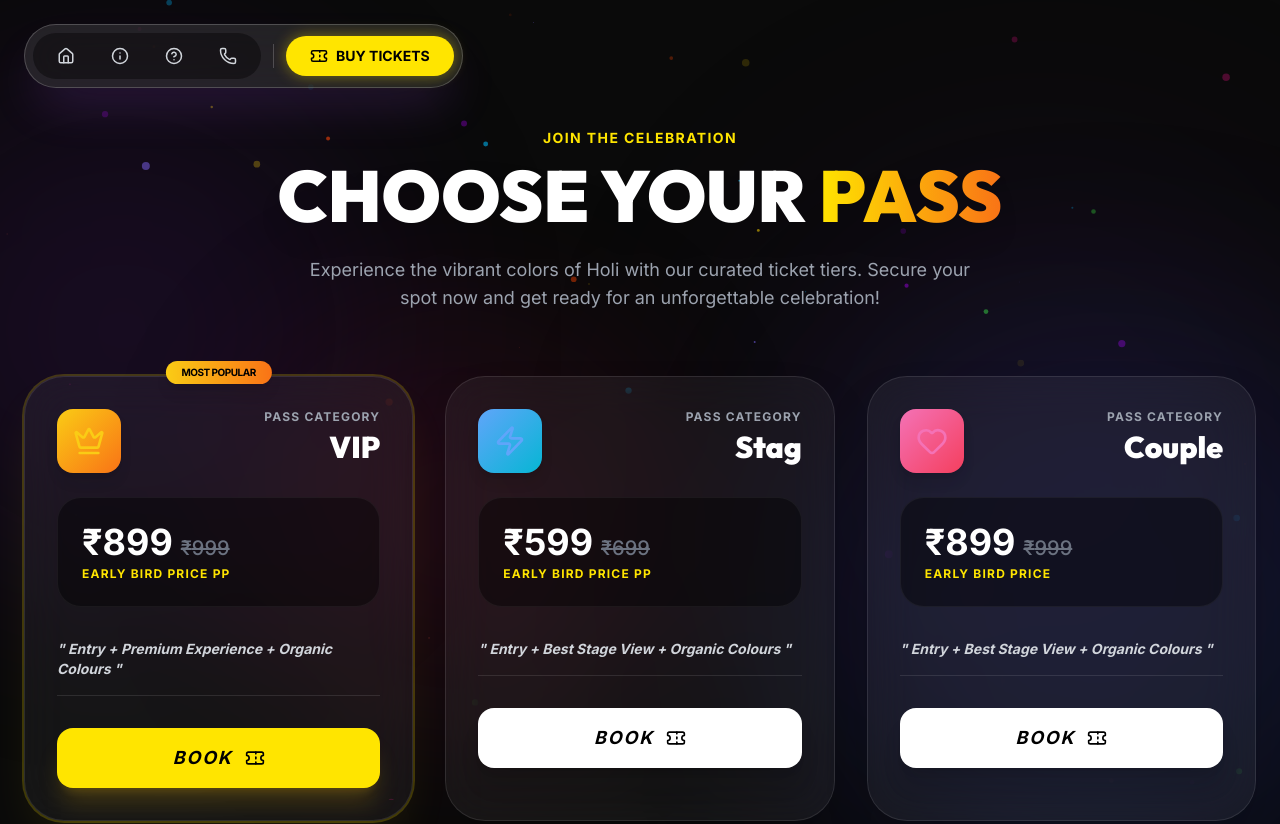
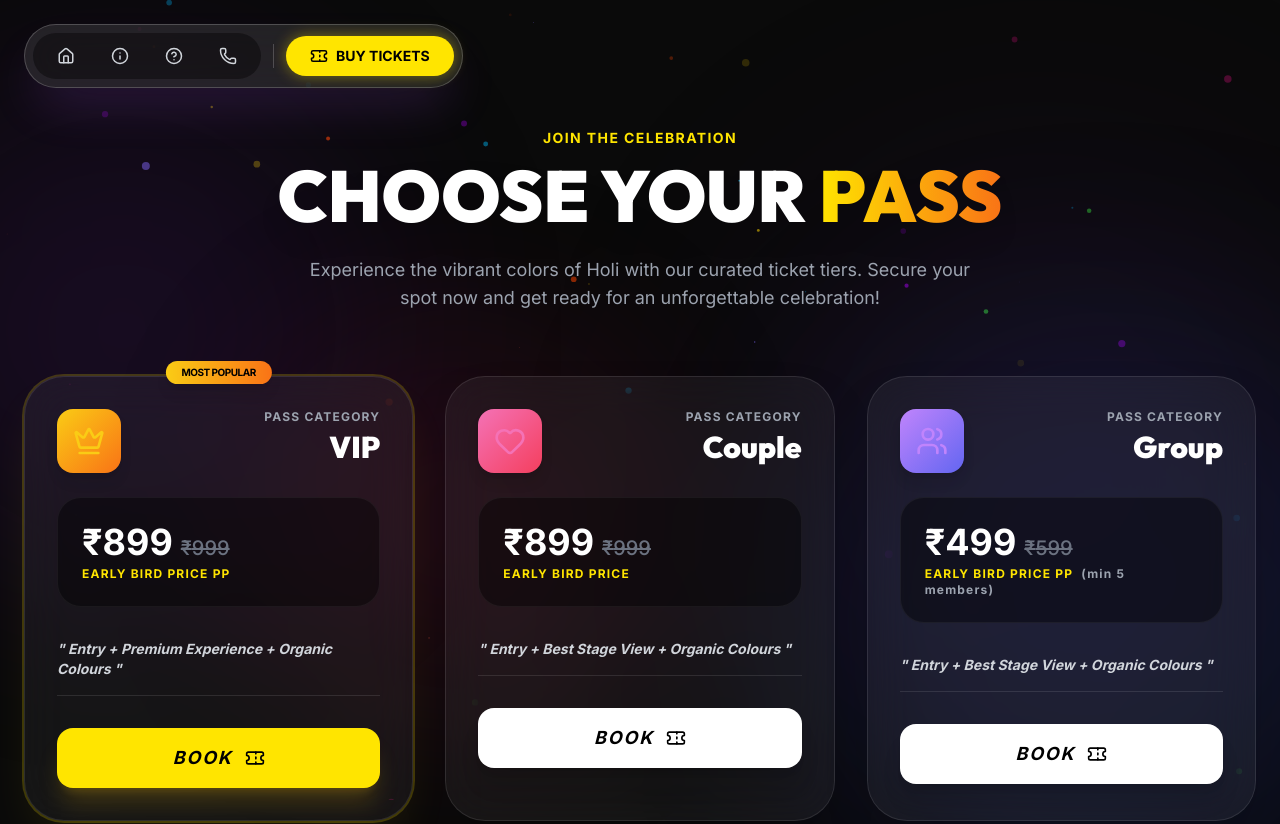
Before and after one commit to siddhantsatote/holi-event, a React (Vite) app: page /tickets in a window 1280 px wide. Shown: the top 824 px of the page. Built offline with nearby package versions, Linux system fonts and the light colour scheme.

Commit message:
Initial commit

```diff
--- a/src/pages/Tickets.jsx
+++ b/src/pages/Tickets.jsx
@@ -14,17 +14,6 @@ const Tickets = () => {
       features: [],
       link: "https://rzp.io/rzp/piELYEN",
       popular: true
-    },
-    {
-      name: "Stag",
-      icon: <Zap className="text-blue-400" size={32} />,
-      earlyBird: "599",
-      actual: "699",
-      perPerson: true,
-      specialty: "Entry + Best Stage View + Organic Colours",
-      color: "from-blue-400 to-cyan-500",
-      features: [],
-      link: "https://rzp.io/rzp/eMjk7Nq"
     },
     {
       name: "Couple",
@@ -58,7 +47,7 @@ const Tickets = () => {
       specialty: "Entry + Best Stage View + Organic Colours",
       color: "from-green-400 to-teal-500",
       features: [],
-      link: "https://rzp.io/rzp/Top7FIe0"
+      link: "https://rzp.io/rzp/fiXP7PZv"
     }
   ];
 
```
